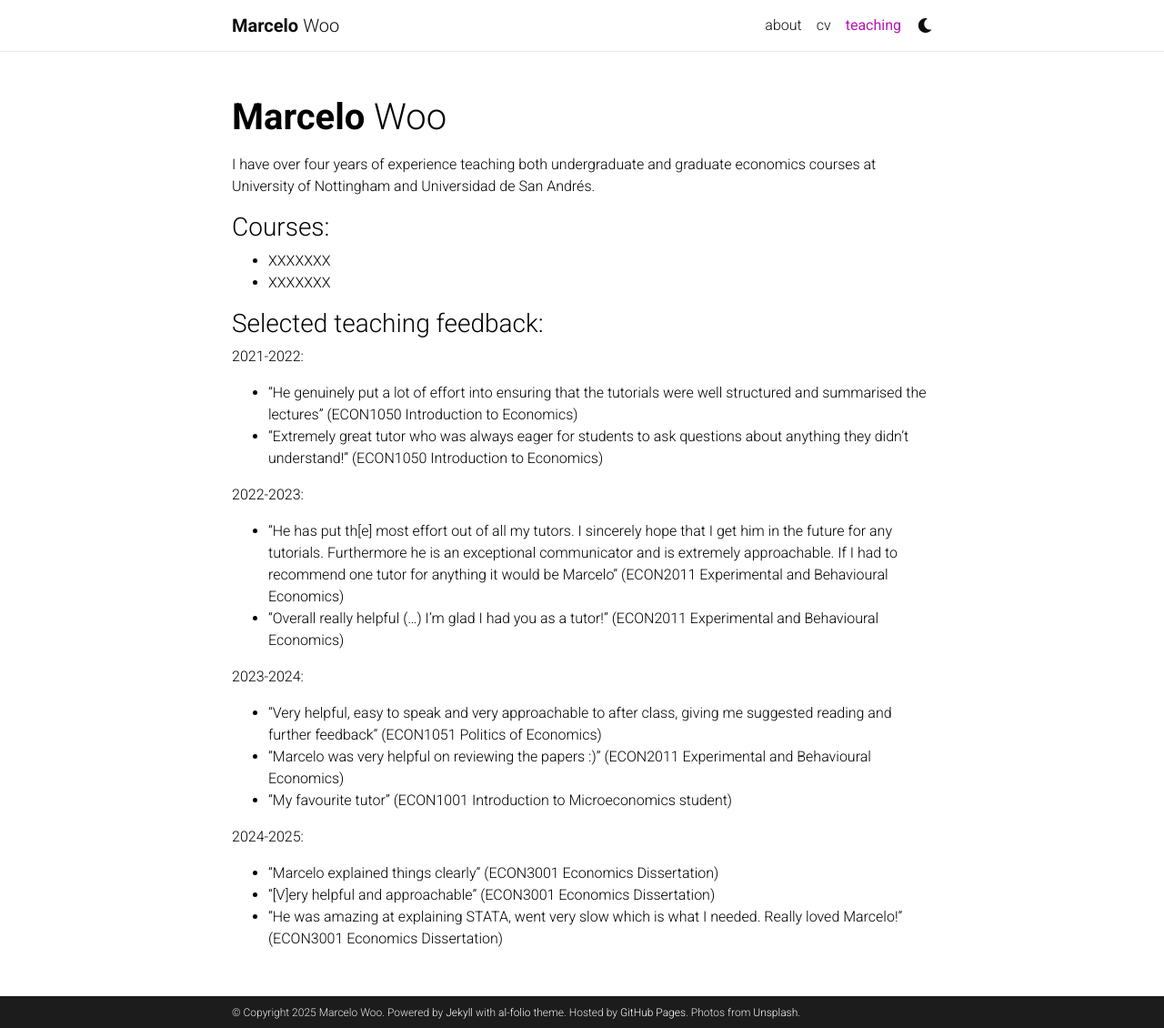
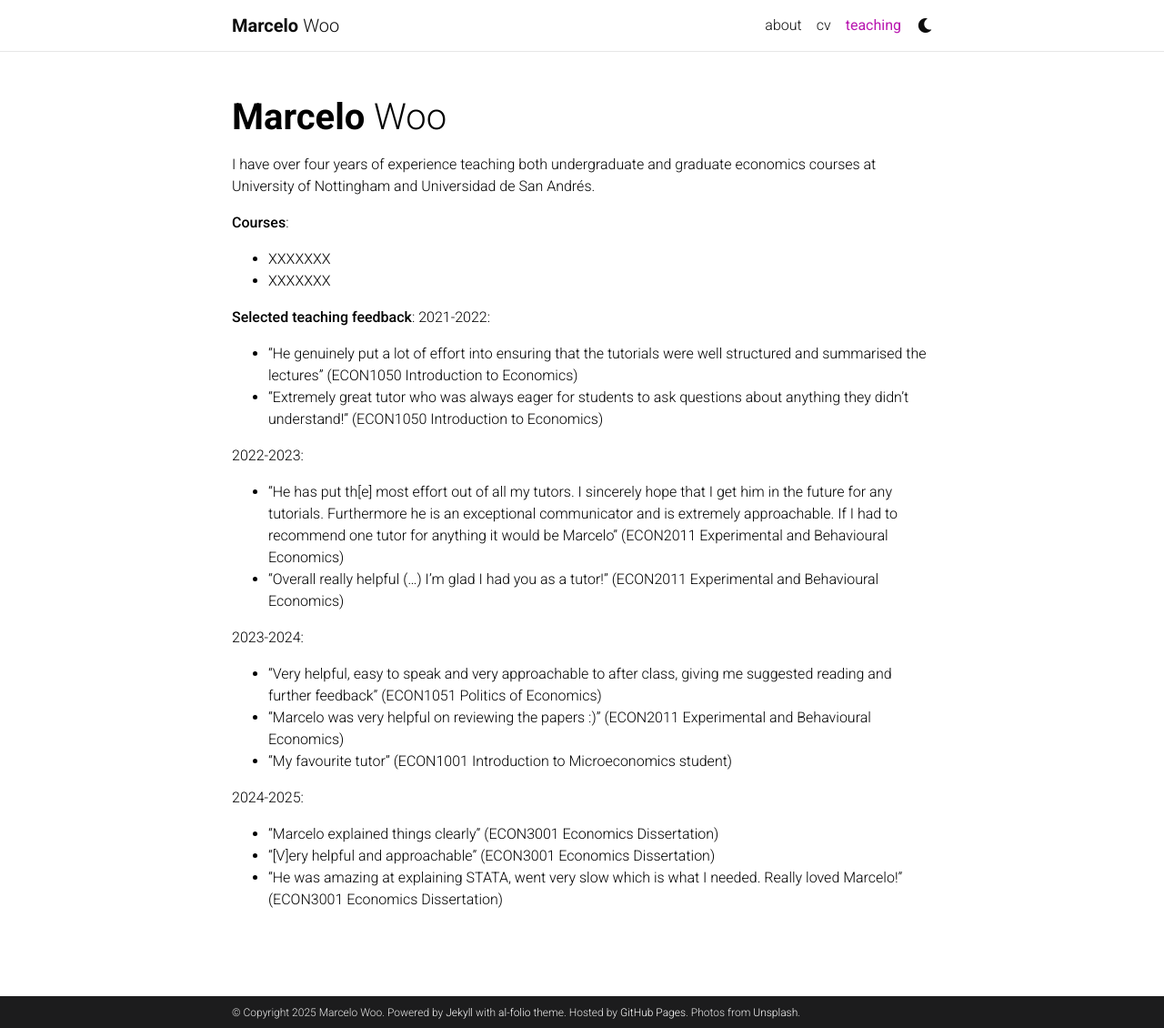
Before and after one commit to marcelowoo/marcelowoo.github.io, a Jekyll site: the page built from _pages/teaching.md, in a window 1280 px wide and 1130 px high. Shown: the whole window at 91% size. Built offline with Jekyll 4.4.1, drawn with Linux system fonts in a browser that asks for light colours; comment, search, counter and statistics services are not loaded; a style sheet for code colours, icons or effects is not loaded.

```diff
--- a/_pages/teaching.md
+++ b/_pages/teaching.md
@@ -13,11 +13,11 @@ Organize your courses by years, topics, or universities, however you like! -->
 
 I have over four years of experience teaching both undergraduate and graduate economics courses at University of Nottingham and Universidad de San Andrés.
 
-### Courses:
+**Courses**:
 - XXXXXXX
 - XXXXXXX
 
-### Selected teaching feedback:
+**Selected teaching feedback**:
 2021-2022:
 - "He genuinely put a lot of effort into ensuring that the tutorials were well structured and summarised the lectures" (ECON1050 Introduction to Economics)
 - "Extremely great tutor who was always eager for students to ask questions about anything they didn't understand!" (ECON1050 Introduction to Economics)
```
